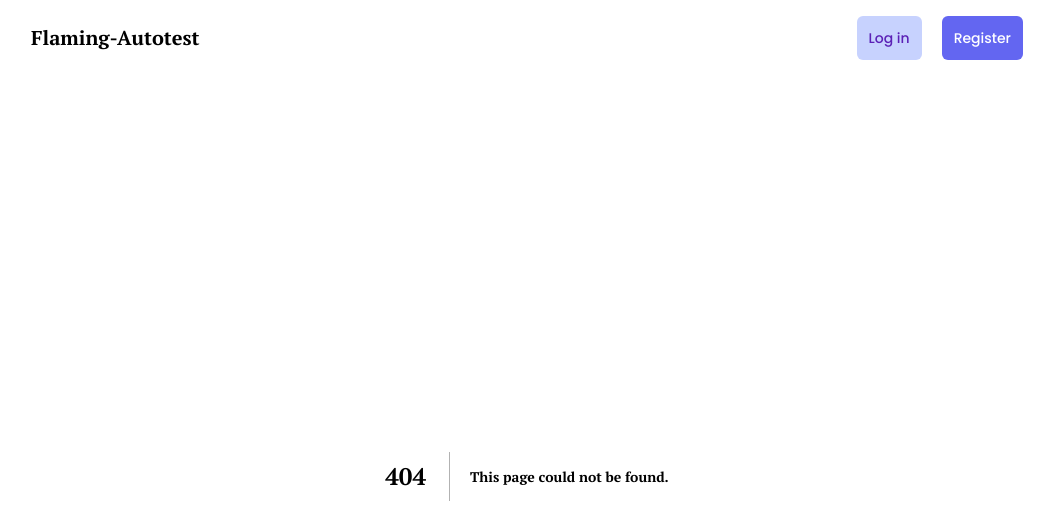
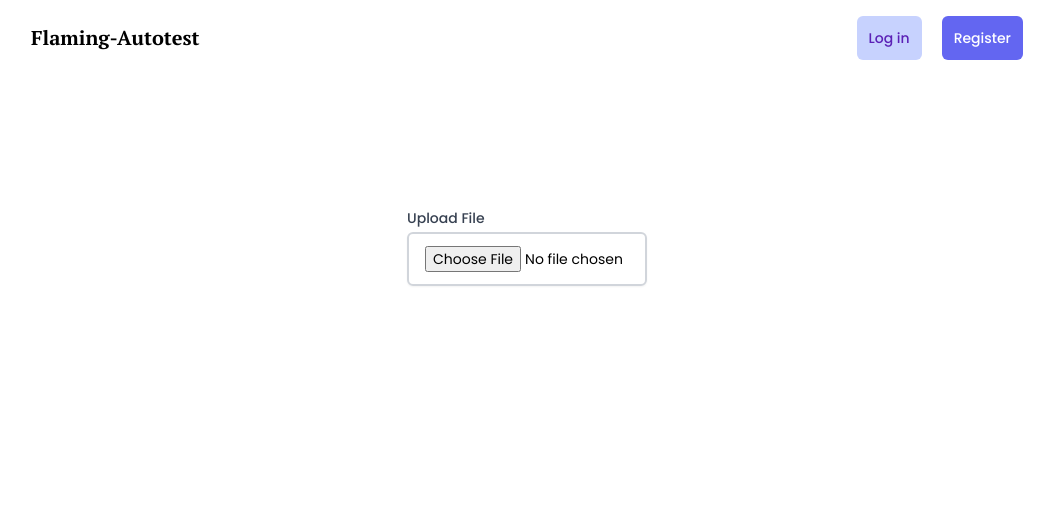
Before and after one commit to flamingautotest/front, a Next.js app: page /upload in a window 1280 px wide. Before the commit this address had no page. Shown: the top 524 px of the page, without its empty margins (113-1167 px from the left). Built offline with nearby package versions, Linux system fonts and the light colour scheme.

Commit message:
feat(InputFile) add component inputFile + page upload

```diff
--- /dev/null
+++ b/components/InputFile.js
@@ -0,0 +1,40 @@
+export default function InputFile(props) {
+    const {
+        label = '',
+        name = '',
+        onChange = () => {},
+        required = false,
+        disabled = false,
+        className = '',
+        error = false,
+    } = props
+
+    return (
+        <div className={['flex flex-col justify-start items-start', className].join(' ')}>
+            {
+                label.length ?
+                    <label
+                        htmlFor={name}
+                        className='block text-sm font-medium text-gray-700'
+                    >
+                        {label}
+                    </label>
+                :
+                    null
+            }
+            <div className='mt-1 relative rounded-md shadow-sm w-full'>
+                <input
+                    type={'file'}
+                    name={name}
+                    onChange={onChange}
+                    required={required}
+                    disabled={disabled}
+                    className={[
+                        'focus:ring-indigo-500 w-full focus-visible:ring-indigo-500 border-2 focus:border-indigo-500 focus-visible:border-indigo-500 block px-4 py-3 sm:text-sm border-gray-300 rounded-md appearance-none',
+                        error ? 'border-red-500' : '',
+                    ].join(' ')}
+                />
+            </div>
+        </div>
+    )
+}
--- a/components/index.js
+++ b/components/index.js
@@ -4,3 +4,4 @@ export { default as Checkbox } from './Checkbox'
 export { default as Input } from './Input'
 export { default as Navbar } from './Navbar'
 export { default as Card } from './Card'
+export { default as InputFile } from './InputFile'
--- /dev/null
+++ b/pages/upload.js
@@ -0,0 +1,24 @@
+import React from "react";
+import { InputFile } from "~/components";
+
+export default function Upload() {
+
+    const handleSubmit = (e) => {
+        e.preventDefault()
+        if (e.target.files.length) {
+            console.log(e.target.files[0]);
+        }
+    }
+    return (
+        <form className="flex flex-col pt-28 items-center justify-center w-60 mx-auto">
+            <InputFile
+                label={'Upload File'}
+                name={'upload'}
+                required={true}
+                className={'w-full mt-5'}
+                onChange={(e) => handleSubmit(e)}
+            />
+        </form>
+    )
+
+}
```
